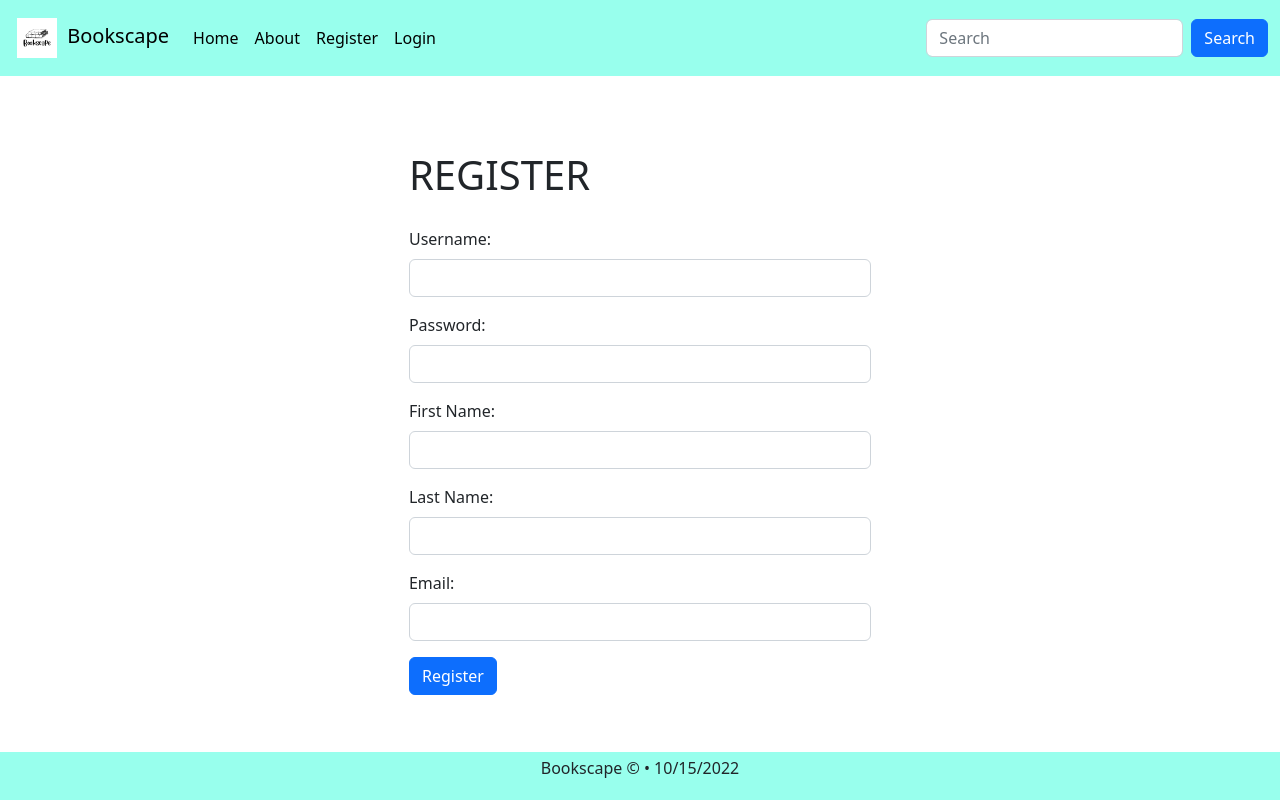
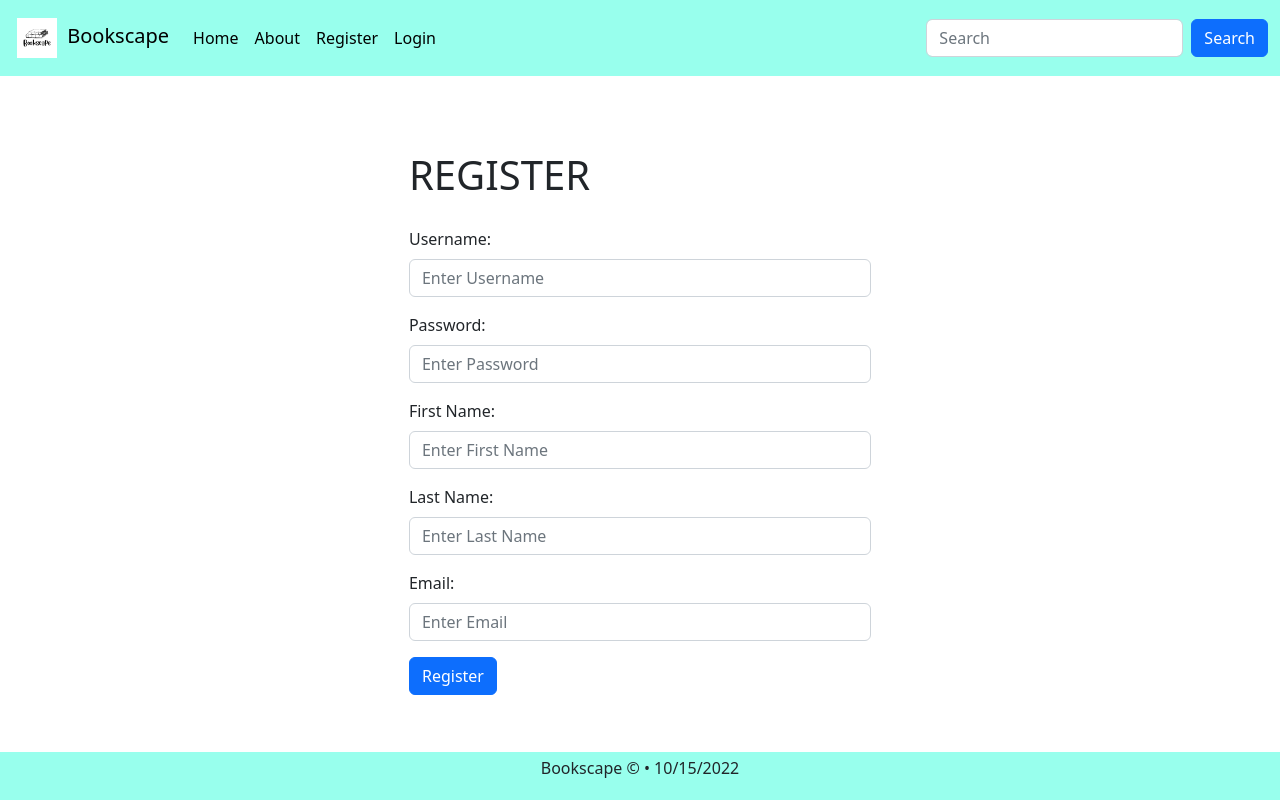
Before and after one commit to JoshLaw-04/BookScape, a React (Create React App) app: page /register in a window 1280 px wide. Built offline with nearby package versions, Linux system fonts and the light colour scheme; no server answers.

Commit message:
enter placeholder for register

```diff
--- a/src/components/EditReview.js
+++ b/src/components/EditReview.js
@@ -82,7 +82,7 @@ function EditReview() {
                         <span style={{fontWeight: 'bold'}}>Review:</span><br/>
                         <textarea type="text" name="comment" rows={3} cols={40} value={editThisReview.comment} onChange={handleChange} />
                         <br></br><br></br>
-                        <Button type='submit' style={{marginBottom: '5px', backgroundColor: 'black'}}>Update</Button>
+                        <Button type='submit' variant="danger" style={{marginBottom: '5px'}}>Update</Button>
                     </form>
 
                 </div>
--- a/src/components/GoogleBookDetail.js
+++ b/src/components/GoogleBookDetail.js
@@ -1,5 +1,5 @@
 import React, { useContext, useState } from 'react';
-import { Container, Row, Col } from 'react-bootstrap';
+import { Container, Row, Col, Button } from 'react-bootstrap';
 import { useNavigate } from 'react-router-dom';
 import BookContext from '../contexts/BookContext';
 import { FaStar } from 'react-icons/fa';
@@ -113,7 +113,7 @@ function GoogleBookDetail() {
                 <form onSubmit={handleSubmit}>
                     <textarea style={{marginTop: '5px'}} placeholder="Write a Review" type="text" rows={4} cols={40} name="comment" value={review.comment} onChange={handleReviewCommentChange}/>
                     <br/>
-                    <button type='submit' style={{backgroundColor: 'red', color: 'white', marginBottom: '15px', marginTop: '5px'}}>Submit</button>
+                    {' '}<Button style={{marginBottom: '15px', marginTop: '5px'}} type='submit' variant="danger">Submit</Button>
                 </form>
             </Col>
         </Row>
--- a/src/components/Home.js
+++ b/src/components/Home.js
@@ -21,6 +21,7 @@ function Home() {
   function getSearchTerm() {
     searchHandler(inputElement.current.value);
   }
+
 
   const authLink = (
     <Fragment>
--- a/src/components/LocalBookDetail.js
+++ b/src/components/LocalBookDetail.js
@@ -1,5 +1,5 @@
 import React, { useContext, useEffect, useState } from 'react';
-import { Container, Row, Col, ListGroup } from 'react-bootstrap';
+import { Container, Row, Col, ListGroup, Button } from 'react-bootstrap';
 import { Link, useNavigate, useParams } from 'react-router-dom';
 import BookContext from '../contexts/BookContext';
 import ReviewContext from '../contexts/ReviewsContext';
@@ -136,7 +136,7 @@ const LocalBookDetail = () =>  {
                                 <form onSubmit={handleSubmit}>
                                     <textarea style={{marginTop: '5px'}} placeholder="Write a Review" type="text" rows={4} cols={40} name="comment" value={newReview.comment} onChange={handleChange}/>
                                     <br/>
-                                    {' '}<button type='submit' style={{backgroundColor: 'red', color: 'white', marginBottom: '15px', marginTop: '5px'}}>Submit</button>
+                                    {' '}<Button style={{marginBottom: '15px', marginTop: '5px'}} type='submit' variant="danger">Submit</Button>
                                 </form>
                             </Col>
                         </Row>
--- a/src/components/SignUp.js
+++ b/src/components/SignUp.js
@@ -47,23 +47,23 @@ const SignUp = () => {
                         <Form id='signUpForm' onSubmit={handleSubmit}>
                             <Form.Group className="mb-3" >
                                 <Form.Label>Username:</Form.Label>
-                                <Form.Control placeholder='' type="text" name="username" value={newUser.username} onChange={handleChange} />
+                                <Form.Control placeholder='Enter Username' type="text" name="username" value={newUser.username} onChange={handleChange} />
                             </Form.Group>
                             <Form.Group className="mb-3" >
                                 <Form.Label>Password:</Form.Label>
-                                <Form.Control placeholder='' type="password" name="password" value={newUser.password} onChange={handleChange} />
+                                <Form.Control placeholder='Enter Password' type="password" name="password" value={newUser.password} onChange={handleChange} />
                             </Form.Group>
                             <Form.Group className="mb-3" >
                                 <Form.Label>First Name:</Form.Label>
-                                <Form.Control placeholder='' type="string" name="firstName" value={newUser.firstName} onChange={handleChange} />
+                                <Form.Control placeholder='Enter First Name' type="string" name="firstName" value={newUser.firstName} onChange={handleChange} />
                             </Form.Group>
                             <Form.Group className="mb-3" >
                                 <Form.Label>Last Name:</Form.Label>
-                                <Form.Control placeholder='' type="text" name="lastName" value={newUser.lastName} onChange={handleChange} />
+                                <Form.Control placeholder='Enter Last Name' type="text" name="lastName" value={newUser.lastName} onChange={handleChange} />
                             </Form.Group>
                             <Form.Group className="mb-3" >
                                 <Form.Label>Email:</Form.Label>
-                                <Form.Control placeholder='' type="text" name="email" value={newUser.email} onChange={handleChange} />
+                                <Form.Control placeholder='Enter Email' type="text" name="email" value={newUser.email} onChange={handleChange} />
                             </Form.Group>
                             <Button type="submit" id="saveBtn">Register</Button>
                         </Form>
@@ -75,57 +75,6 @@ const SignUp = () => {
     )
 
 
-{/* <h1>REGISTER</h1>
-        <br></br>
-        <Form id='signUpForm' onSubmit={handleSubmit}>
-            <Form.Group className="mb-3" >
-                <Form.Label>Username:</Form.Label>
-                <Form.Control type="text" name="username" value={newUser.username} onChange={handleChange} />
-            </Form.Group>
-            <Form.Group className="mb-3" >
-                <Form.Label>Password:</Form.Label>
-                <Form.Control type="password" name="password" value={newUser.password} onChange={handleChange} />
-            </Form.Group>
-            <Form.Group className="mb-3" >
-                <Form.Label>First Name:</Form.Label>
-                <Form.Control type="string" name="firstName" value={newUser.firstName} onChange={handleChange} />
-            </Form.Group>
-            <Form.Group className="mb-3" >
-                <Form.Label>Last Name:</Form.Label>
-                <Form.Control type="text" name="lastName" value={newUser.lastName} onChange={handleChange} />
-            </Form.Group>
-            <Form.Group className="mb-3" >
-                <Form.Label>Email:</Form.Label>
-                <Form.Control type="text" name="email" value={newUser.email} onChange={handleChange} />
-            </Form.Group>
-          <Button type="submit" id="saveBtn">Register</Button>
-        </Form>
-        <br/> */}
-
-
-        {/* <Container>
-            <div class="d-flex justify-content-center" style={{paddingTop: '75px'}}>
-                <Row>
-                <Col xs='12' sm='12' md='12' lg='12' xl='12' style={{paddingBottom: '20px'}}>
-                    <h1 style={{textAlign: 'left'}}>LOGIN</h1>
-                </Col>
-                <Col xs='12' sm='12' md='12' lg='12' xl='12'>
-                    <Form id='signUpForm' onSubmit={handleSubmit} style={{width: '325px'}}>
-                        <Form.Group className="mb-3" >
-                            <Form.Label>Username:</Form.Label>
-                            <Form.Control placeholder="Enter Username" type="text" name="username" onChange={e => setUsername(e.target.value)} />
-                        </Form.Group>
-                        <Form.Group className="mb-3" >
-                            <Form.Label>Password:</Form.Label>
-                            <Form.Control placeholder='Enter Password' type="password" name="password" onChange={e => setPassword(e.target.value)} />
-                        </Form.Group>
-                        <Button type="submit" id="saveBtn">Login</Button>
-                    </Form>
-                </Col>
-                </Row>
-            </div>
-            </Container> */}
-
 };
 
 export default SignUp;
```
